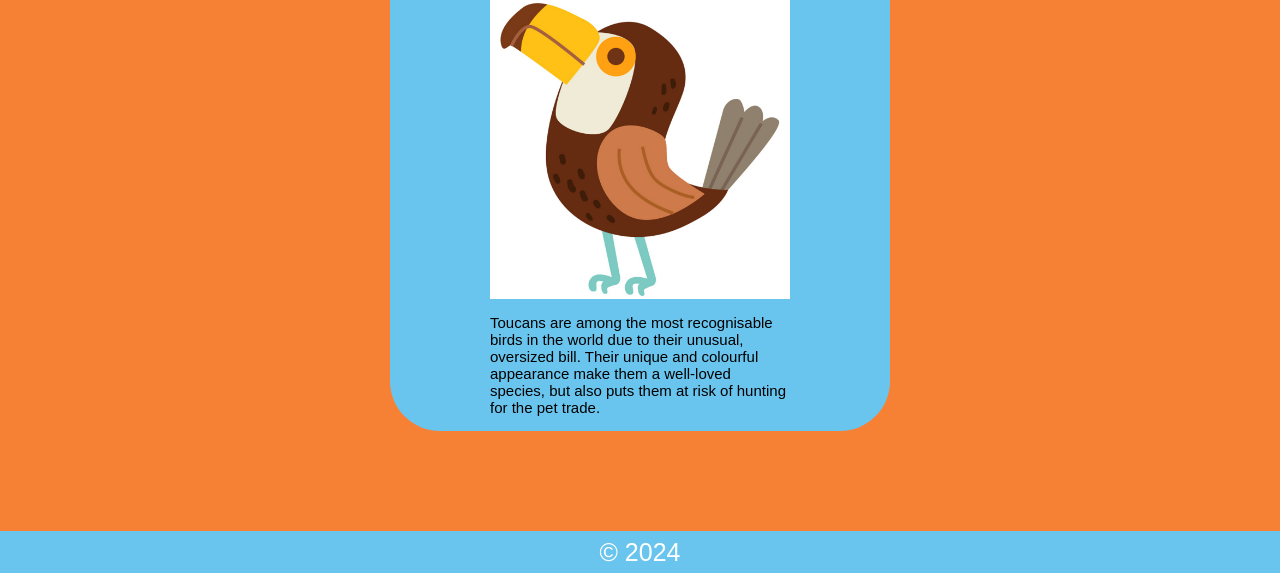
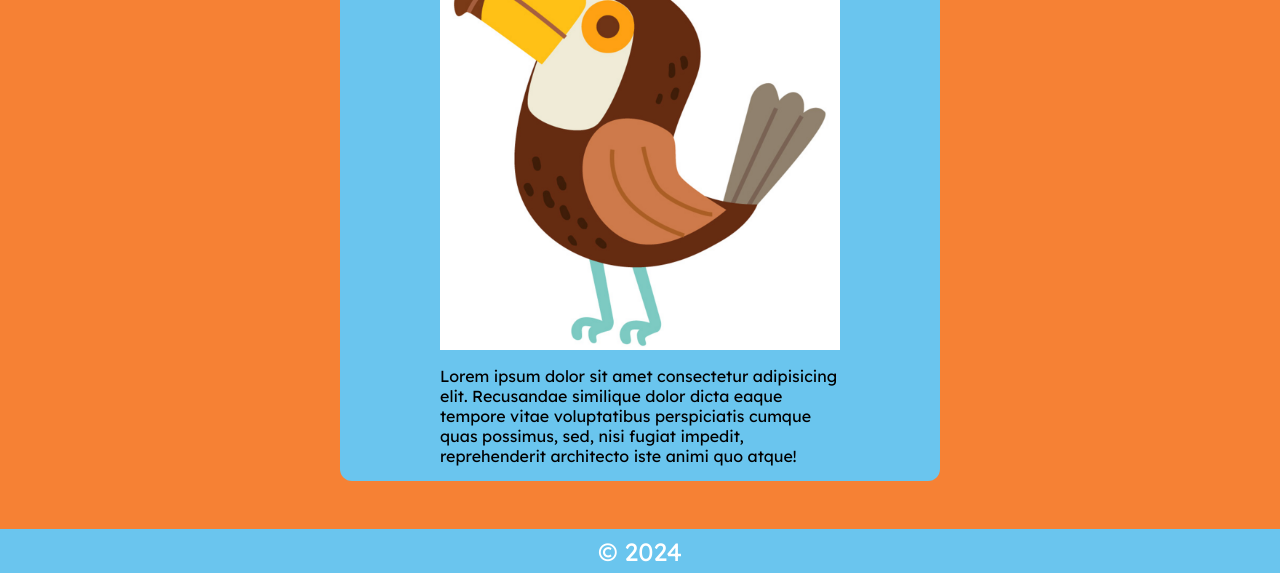
Before and after one commit to Sergio-co-po/UD2_Exercicio8_HTML, a plain HTML site: page page2.html in a window 1280 px wide. Shown: the part 227-800 px from the top of the page. Drawn offline with Linux system fonts and the light colour scheme.

Commit message:
acabada 100%

```diff
--- a/page2.html
+++ b/page2.html
@@ -5,6 +5,9 @@
     <meta name="viewport" content="width=device-width, initial-scale=1.0">
     <title>Toucan</title>
     <link rel="stylesheet" href="style.css">
+    <link rel="preconnect" href="https://fonts.googleapis.com">
+    <link rel="preconnect" href="https://fonts.gstatic.com" crossorigin>
+    <link href="https://fonts.googleapis.com/css2?family=Lexend:wght@100..900&family=Oswald:wght@200..700&display=swap" rel="stylesheet">
 </head>
 <body id="body2">
     <header id="header2">
@@ -24,7 +27,7 @@
         <article>
             <h1>Toucan</h1>
             <img id="tucan" src="./img/toucan.png" alt="Tucan">
-            <p>Toucans are among the most recognisable birds in the world due to their unusual, oversized bill. Their unique and colourful appearance make them a well-loved species, but also puts them at risk of hunting for the pet trade.</p>
+            <p>Lorem ipsum dolor sit amet consectetur adipisicing elit. Recusandae similique dolor dicta eaque tempore vitae voluptatibus perspiciatis cumque quas possimus, sed, nisi fugiat impedit, reprehenderit architecto iste animi quo atque!</p>
         </article>
     </main>
     <footer>
--- a/style.css
+++ b/style.css
@@ -60,22 +60,23 @@ a:hover{
     color: #F68134;
 }
 a:visited{
-    color: #20aef0;
+    color: #2081f0;
 }
 a:active{
     color: #faa46b;
 }
 
 article{
-    width: 300px;
-    height: 300px;
+    width: 400px;
+    height: 400px;
     padding: 100px;
+    margin: 0;
     background-color: #6AC5EE;
     display: flex;
     flex-direction: column;
     justify-content: center;
     align-items: center;
-    border-radius: 10%;
+    border-radius: 2%;
 }
 
 footer{
@@ -85,6 +86,3 @@ footer{
     justify-content: center;
     color: white;
 }
-p{
-    font-size: 15px;
-}
```
Also changed, not shown: page3.html (+3 -0 lines), page4.html (+3 -0 lines), page5.html (+3 -0 lines), page6.html (+3 -0 lines), page7.html (+3 -0 lines).
